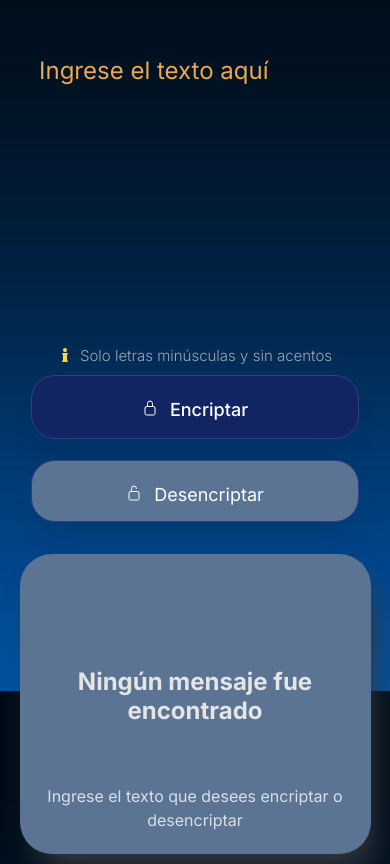
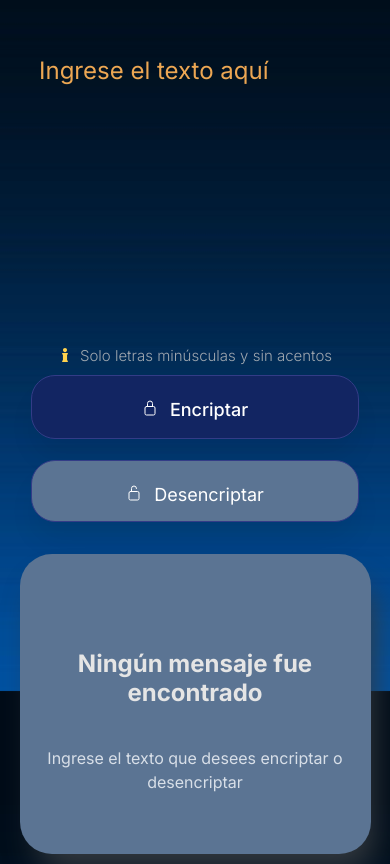
Before and after one commit to ArlindoAguedo/encriptador-texto, a plain HTML site: page index.html in a window 390 px wide. Shown: the part 153-1017 px from the top of the page. Drawn offline with nearby package versions, Linux system fonts and the light colour scheme.

Commit message:
version 3

```diff
--- a/Assets/css/styles.css
+++ b/Assets/css/styles.css
@@ -1,6 +1,7 @@
 /* FUENTES */
 @import url('https://fonts.googleapis.com/css2?family=Inter:ital,opsz,wght@0,14..32,100..900;1,14..32,100..900&display=swap');
 @import url('https://fonts.googleapis.com/css2?family=Bebas+Neue&family=Teko:wght@300..700&display=swap');
+
 /* GLOBAL CSS */
 
 :root {
@@ -36,12 +37,8 @@
 
 body {
     min-height: 100vdh;
-    /* display: block;
-    box-sizing: border-box; */
     background: url(../images/prueba3.jpg) no-repeat center center fixed;
-    /* background-color: var(--cianazuloscuro) ; */
     background-size: cover;
-    /* width: 100%; */
 }
 
 /* Encabezado */
@@ -71,7 +68,6 @@ header{
 main{
     display: flex;
     flex-direction: row;
-    /* background: url("../images/fondo_encriptador.avif") no-repeat; */
     background-size: cover ;
     background-position: center;
 }
@@ -194,7 +190,7 @@ main{
     box-shadow: 10px 24px 32px -8px var(--grisoscuro);
     position: relative;
     margin-top: 30px;
-    margin-bottom: 19px;
+    margin-bottom: 12px;
     border-radius: 32px;
     text-align: center;
 }
@@ -272,7 +268,6 @@ main{
     border-radius: 24px;
 }
 
-
 /* Pie de página */
 
 .footer {
@@ -315,8 +310,8 @@ main{
     font-size: 16px;
 }
 
+/* Media dispositivos menores de 1250px*/
 
-/* Media dispositivos menores de 1250px*/
 @media(max-width:1250px){
     main{
         display: flex;
@@ -332,11 +327,11 @@ main{
     .logo{
         margin: 0px 0px 0px 100px;
         font-size: 20px;
-        width:75%;
+        width:55%;
     }
 
     .header-title{
-        margin: 25px 0px 0px 10px;
+        margin: 25px 0px 0px 50px;
     }
 
     .encriptador{
@@ -392,16 +387,17 @@ main{
         height: 210px ;
         display: flex;
     }
+    .texto-dos{
+        display: grid;
+        justify-content: center;
+    }
 
     .texto-uno{
-        display: block;
-        height: 100px;
+        display:grid;
+        position: center;
+        height: 80px;
         padding: 0;
-    }
-
-    .texto-dos{
-        display: block;
-        height: 10px;
+        bottom: 0px;
     }
 
     footer{
@@ -427,13 +423,9 @@ main{
     }
 }
 
+/* Media dispositivos menores de 720px*/
 
-/* Media dispositivos menores de 720px*/
 @media(max-width:720px){
-    /* header{
-        display: grid;
-        gap: 2px;
-    } */
 
     .header-title{
         margin: 0px;
@@ -442,12 +434,12 @@ main{
         gap: 5px;
     }
 
-
     .logo{
         margin: 0px;
         padding: 0px;
         width:80%;
     }
+
     .encriptar{
         width: 80%;
         font-size: 24px;
```
